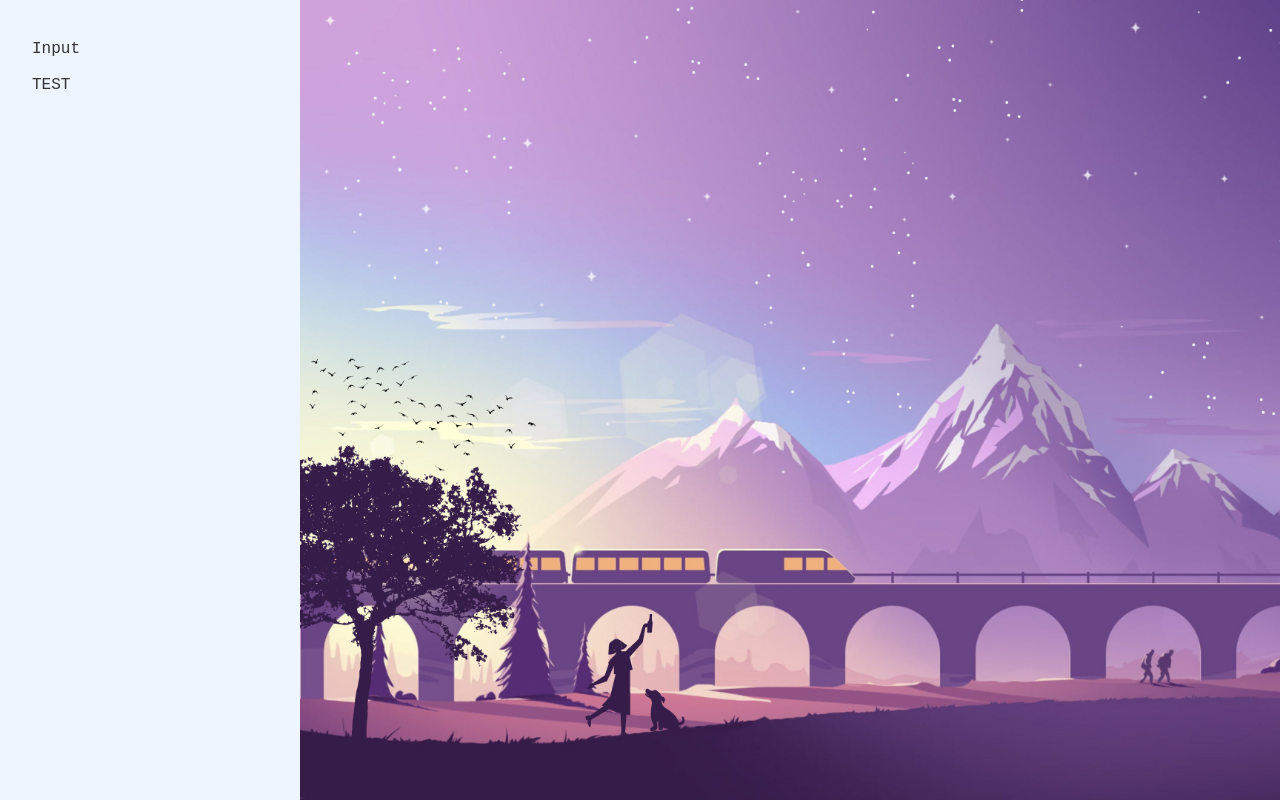
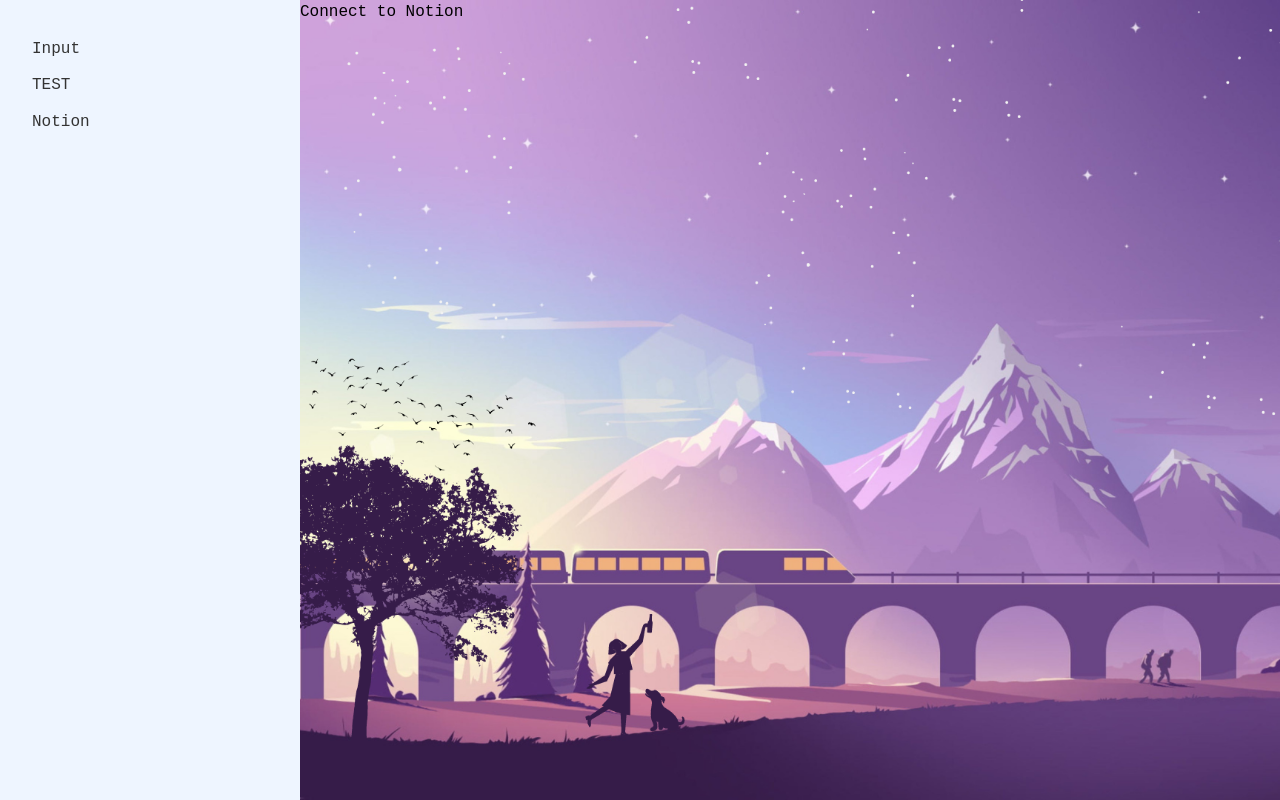
Before and after one commit to lenayoo/lena-archive, a React (Vite) app: page /thirdparty in a window 1280 px wide. Before the commit this address had no page. Built offline with nearby package versions, Linux system fonts and the light colour scheme.

Commit message:
connect to notion

```diff
--- a/src/App.tsx
+++ b/src/App.tsx
@@ -5,6 +5,7 @@ import InputContainer from "./Pages/InputContainer";
 import { Test } from "./Pages/Test";
 import { ReactQueryDevtools } from "@tanstack/react-query-devtools";
 import { QueryClient, QueryClientProvider } from "@tanstack/react-query";
+import { ThirdParty } from "./Pages/ThirdParty";
 
 function App() {
   const queryClient = new QueryClient();
@@ -20,12 +21,16 @@ function App() {
               <li>
                 <Link to="/test">TEST</Link>
               </li>
+              <li>
+                <Link to="/thirdparty">Notion</Link>
+              </li>
             </ul>
           </div>
           <div className="content w-full bg-[url('/sunset.png')] bg-no-repeat bg-cover">
             <Routes>
               <Route path="/inputcontainer" element={<InputContainer />} />
               <Route path="/test" element={<Test />} />
+              <Route path="/thirdparty" element={<ThirdParty />} />
             </Routes>
           </div>
         </div>
--- a/src/Pages/Test.tsx
+++ b/src/Pages/Test.tsx
@@ -1,5 +1,7 @@
-import { useState } from "react";
+import { useEffect, useState } from "react";
 import Form from "../Components/Form";
+import { useQuery } from "@tanstack/react-query";
+import { fetchPosts } from "../Components/api";
 
 type dataType = {
   id: number;
@@ -9,7 +11,7 @@ type dataType = {
 };
 
 export const Test = () => {
-  const [data, setData] = useState<dataType>({
+  const [dataApi, setDataApi] = useState<dataType>({
     id: 0,
     userId: 0,
     title: "",
@@ -18,9 +20,16 @@ export const Test = () => {
 
   fetch("https://jsonplaceholder.typicode.com/todos/1")
     .then((response) => response.json())
-    .then((data: dataType) => {
-      setData(data);
+    .then((dataApi: dataType) => {
+      setDataApi(dataApi);
     });
+
+  // const { data, isError } = useQuery({
+  //   queryFn: () => fetchPosts,
+  //   queryKey: ["posts"]
+  // });
+
+  // console.log("isError", isError);
 
   return (
     <div>
@@ -32,7 +41,7 @@ export const Test = () => {
         ]}
       />
       <div className="py-1 px-10 mt-5 bg-purple-500 bg-opacity-20 rounded shadow-md w-full max-w-md ml-10">
-        <h1>TEST for api calling :{data.title}</h1>
+        <h1>TEST for api calling :{dataApi.title}</h1>
       </div>
     </div>
   );
--- /dev/null
+++ b/src/Pages/ThirdParty.tsx
@@ -0,0 +1,3 @@
+export const ThirdParty = () => {
+  return <>Connect to Notion</>;
+};
```
